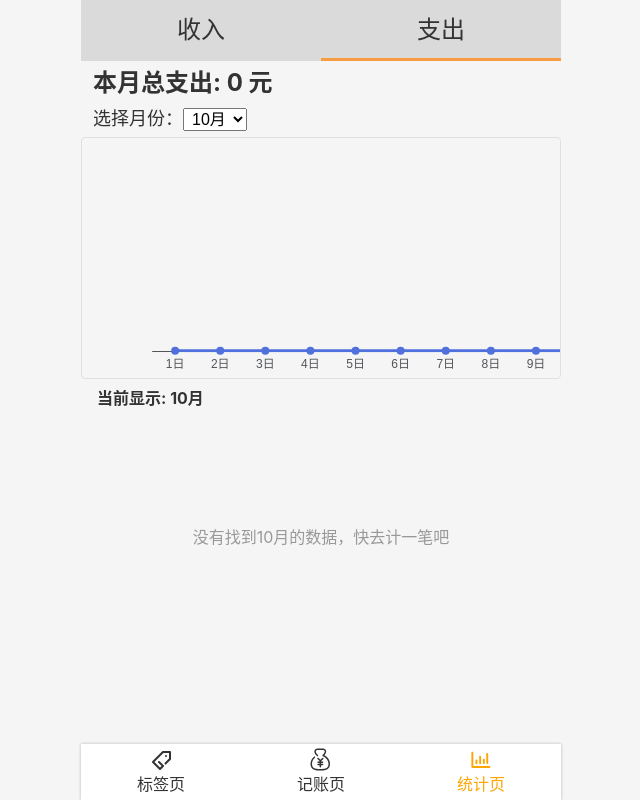
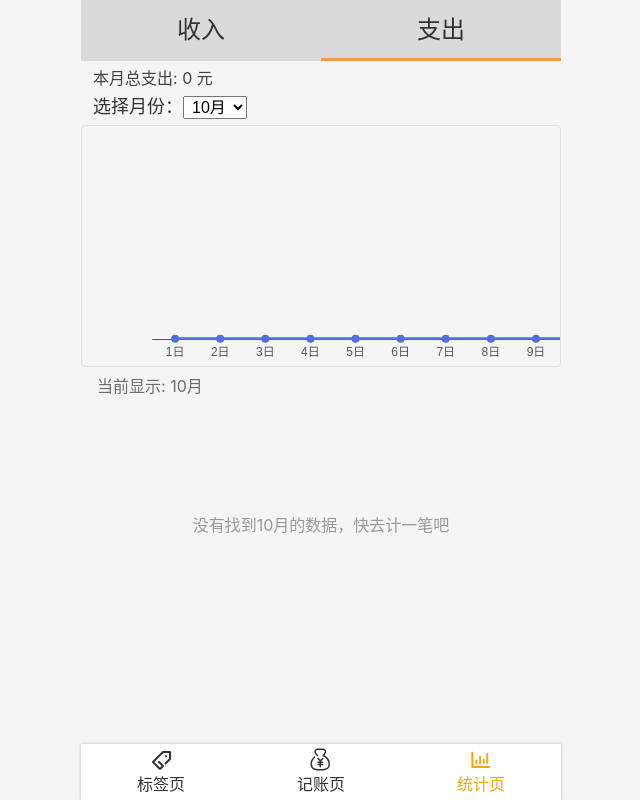
Before and after one commit to hututu193/SpendWise, a React app: page /#/statistics in a window 1280 px wide. Shown: the whole page, without its empty margins (319-959 px from the left). Built offline with nearby package versions, Linux system fonts and the light colour scheme.

Commit message:
调整样式

```diff
--- a/src/components/ChartPage/index.tsx
+++ b/src/components/ChartPage/index.tsx
@@ -7,12 +7,21 @@ import styled from 'styled-components';
 
 const MonthChooseWrapper = styled.div`
     font-size: 18px;
-    padding: 6px 6px 6px 12px;
+    padding: 2px 6px 6px 12px;
     > select {
         font-size: 16px;
         padding: 1px 4px;
     }
 `;
+
+const CalTotal = styled.h2`
+  padding: 8px 6px 0 12px !important;
+  font-size: 16px;
+  font-weight: normal;
+  margin-bottom: 6px;
+  color: rgb(67, 64, 64);
+`;
+
 
 interface MonthlyData {
     [month: string]: number[];
@@ -182,9 +191,10 @@ export function ChartPage({ category, selectedMonth, onMonthChange }: Props) {
 
     return (
         <div className="p-4">
-            <h2 className="text-lg font-bold mb-4" style={{ padding: '8px 6px 4px 12px' }}>
+            <CalTotal>
                 {titleMap[category]}: {currentMonthTotal} 元
-            </h2>
+            </CalTotal>
+
             <MonthChooseWrapper className="mb-4">
                 <label className="mr-2">选择月份：</label>
                 <select
--- a/src/views/Statistics.tsx
+++ b/src/views/Statistics.tsx
@@ -88,7 +88,7 @@ function Statistics() {
         onMonthChange={setSelectedMonth}
       />
 
-      <div style={{ padding: '10px 16px', fontSize: '16px', fontWeight: 'bold' }}>
+      <div style={{ padding: '10px 16px', fontSize: '16px', color: '#706a6a' }}>
         当前显示: {selectedMonth}月
       </div>
 
```
